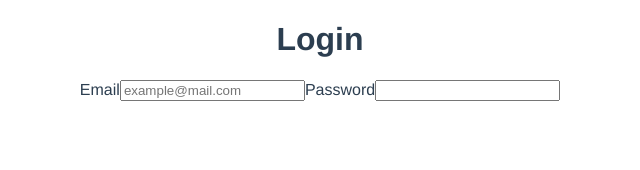
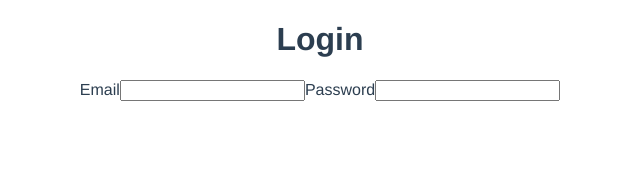
Before and after one commit to pontakornth/minibuck, a Vue app: page / in a window 1280 px wide. Shown: the top 170 px of the page, without its empty margins (320-960 px from the left). Built offline with nearby package versions, Linux system fonts and the light colour scheme.

Commit message:
feat: Add login form

```diff
--- a/src/components/LoginForm.vue
+++ b/src/components/LoginForm.vue
@@ -2,24 +2,31 @@
   <form class="login-form">
       <h1>Login</h1>
       <label for="email">Email</label>
-      <input name="email" id="email" type="email" placeholder="example@mail.com" :model="email" />
+      <input name="email" id="email" type="email" :value="email" @input="updateEmail"/>
       <label for="password">Password</label>
-      <input name="password" id="password" type="password" :model="password" />
+      <input name="password" id="password" type="password" :value="password"
+          @input="updatePassword" />
   </form>
 </template>
 
 <script lang="ts">
 // This is for practicing composition API
-import { ref } from 'vue';
-
+// TODO: Update the type to actual type
 export default {
-  setup() {
-    const email = ref();
-    const password = ref();
-
+  props: {
+    email: String,
+    password: String,
+  },
+  setup(props: any, { emit }: any) {
+    const updateEmail = (e: any) => {
+      emit('update:email', e.target.value);
+    };
+    const updatePassword = (e: any) => {
+      emit('update:password', e.target.value);
+    };
     return {
-      email,
-      password,
+      updateEmail,
+      updatePassword,
     };
   },
 };
--- a/src/pages/login.vue
+++ b/src/pages/login.vue
@@ -1,13 +1,22 @@
 <template>
   <div class="login">
-      <LoginForm />
+      <LoginForm v-model:email="email" v-model:password="password" />
   </div>
 </template>
 
 <script lang="ts">
+import { ref } from 'vue';
 import LoginForm from '../components/LoginForm.vue';
 
 export default {
+  setup() {
+    const email = ref('');
+    const password = ref('');
+    return {
+      email,
+      password,
+    };
+  },
   components: {
     LoginForm,
   },
```
